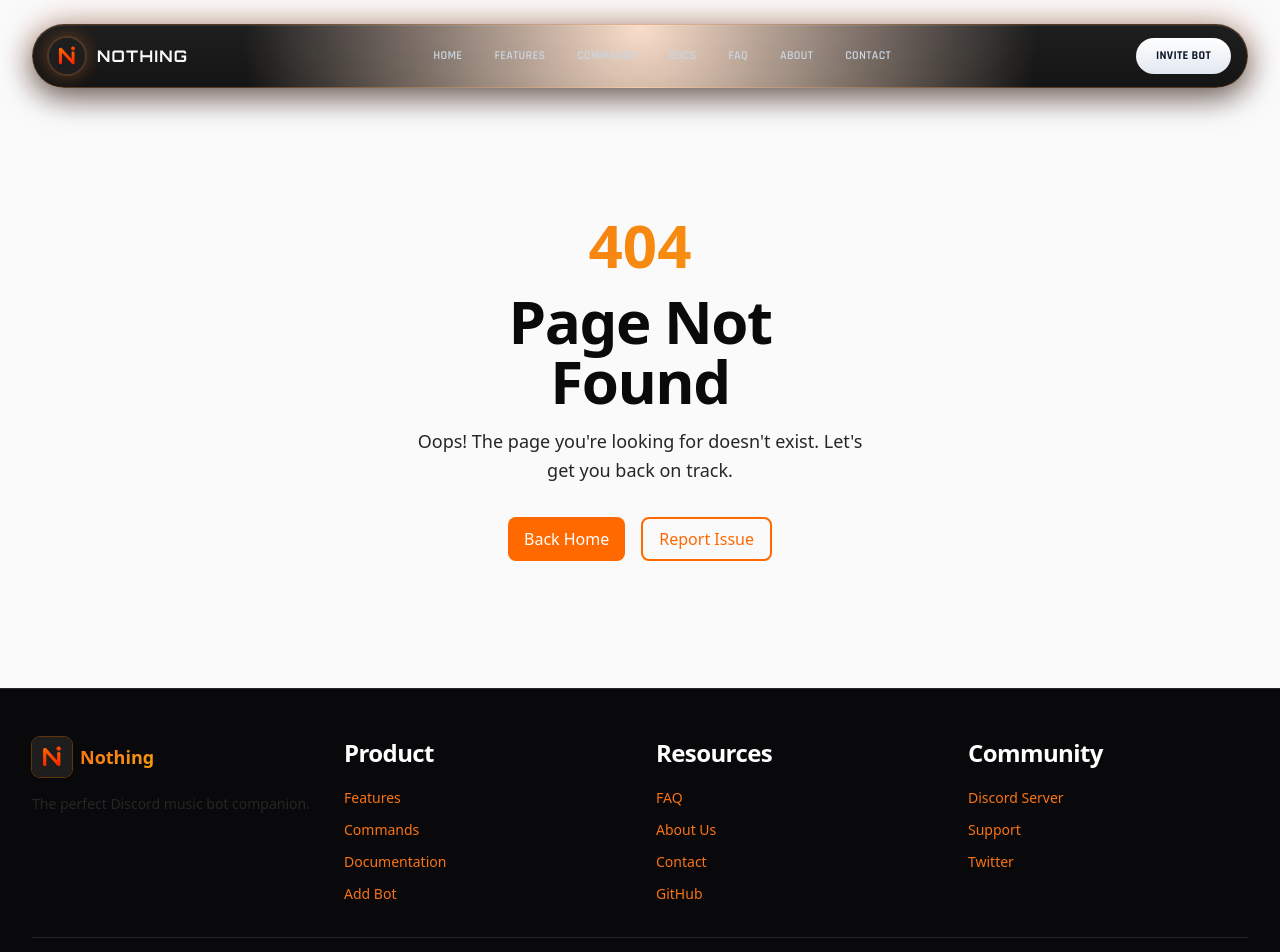
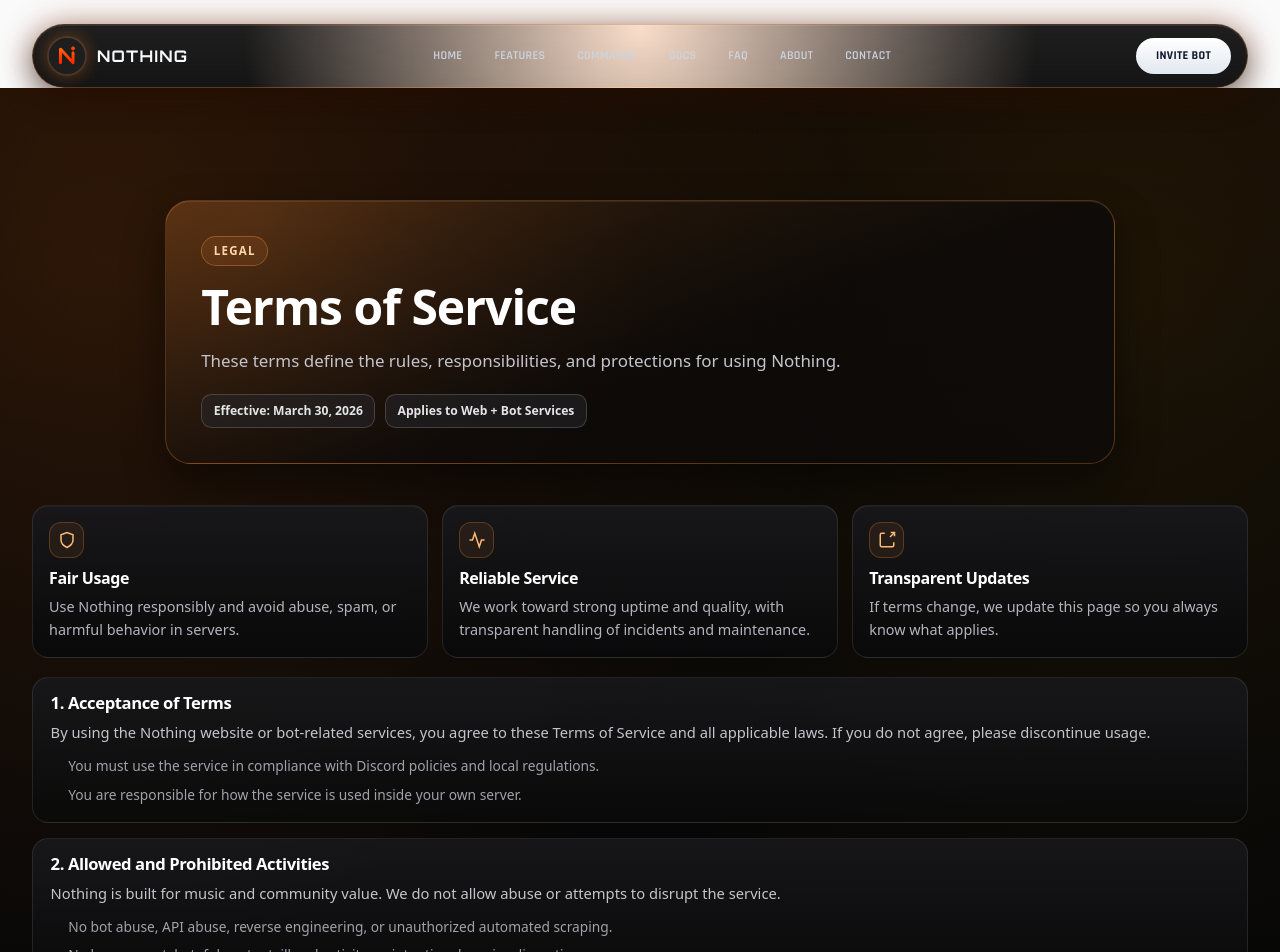
Before and after one commit to DevNest-Prince/Nothing-Muisc, a Next.js app in the folder client/: page /terms-of-service in a window 1280 px wide. Before the commit this address had no page. Shown: the top 952 px of the page. Built offline with nearby package versions, Linux system fonts and the light colour scheme.

Commit message:
feat: add Terms of Service page with detailed usage guidelines and legal information

```diff
--- /dev/null
+++ b/client/src/app/terms-of-service/page.js
@@ -0,0 +1,144 @@
+import Link from 'next/link';
+
+export const metadata = {
+  title: 'Terms of Service | Nothing',
+  description: 'Terms of Service for Nothing Discord music bot website.',
+};
+
+export default function TermsOfServicePage() {
+  const trustItems = [
+    {
+      title: 'Fair Usage',
+      text: 'Use Nothing responsibly and avoid abuse, spam, or harmful behavior in servers.',
+      icon: (
+        <svg width="18" height="18" viewBox="0 0 24 24" fill="none" stroke="currentColor" strokeWidth="2">
+          <path d="M12 22s8-4 8-10V5l-8-3-8 3v7c0 6 8 10 8 10z"></path>
+        </svg>
+      ),
+    },
+    {
+      title: 'Reliable Service',
+      text: 'We work toward strong uptime and quality, with transparent handling of incidents and maintenance.',
+      icon: (
+        <svg width="18" height="18" viewBox="0 0 24 24" fill="none" stroke="currentColor" strokeWidth="2">
+          <polyline points="22 12 18 12 15 21 9 3 6 12 2 12"></polyline>
+        </svg>
+      ),
+    },
+    {
+      title: 'Transparent Updates',
+      text: 'If terms change, we update this page so you always know what applies.',
+      icon: (
+        <svg width="18" height="18" viewBox="0 0 24 24" fill="none" stroke="currentColor" strokeWidth="2">
+          <path d="M21 15v4a2 2 0 0 1-2 2H5a2 2 0 0 1-2-2V5a2 2 0 0 1 2-2h4"></path>
+          <polyline points="17 2 22 2 22 7"></polyline>
+          <line x1="16" y1="8" x2="22" y2="2"></line>
+        </svg>
+      ),
+    },
+  ];
+
+  const sections = [
+    {
+      title: '1. Acceptance of Terms',
+      text: 'By using the Nothing website or bot-related services, you agree to these Terms of Service and all applicable laws. If you do not agree, please discontinue usage.',
+      points: [
+        'You must use the service in compliance with Discord policies and local regulations.',
+        'You are responsible for how the service is used inside your own server.',
+      ],
+    },
+    {
+      title: '2. Allowed and Prohibited Activities',
+      text: 'Nothing is built for music and community value. We do not allow abuse or attempts to disrupt the service.',
+      points: [
+        'No bot abuse, API abuse, reverse engineering, or unauthorized automated scraping.',
+        'No harassment, hateful content, illegal activity, or intentional service disruption.',
+      ],
+    },
+    {
+      title: '3. Service Availability and Features',
+      text: 'Features may evolve over time for quality, security, and performance improvements.',
+      points: [
+        'Some functions may be changed, limited, or removed without prior notice.',
+        'Temporary downtime can happen due to maintenance, provider issues, or platform limits.',
+      ],
+    },
+    {
+      title: '4. Intellectual Property',
+      text: 'The branding, interface, and original content of Nothing are protected. Third-party trademarks remain property of their respective owners.',
+      points: [
+        'Do not copy, rebrand, or redistribute Nothing assets without permission.',
+        'Use of music services is subject to each provider policy and rights model.',
+      ],
+    },
+    {
+      title: '5. Limitation of Liability',
+      text: 'Nothing is provided on an as-is and as-available basis. We are not liable for indirect losses, business interruption, or data loss caused by external factors.',
+      points: [
+        'You should maintain your own backups or moderation records where needed.',
+        'We are not responsible for third-party platform outages or policy changes.',
+      ],
+    },
+    {
+      title: '6. Changes and Contact',
+      text: 'We may update these terms periodically. Continued usage after updates indicates acceptance of revised terms.',
+      points: [
+        'Current version is always available on this page.',
+        'Questions can be submitted through our contact channels.',
+      ],
+    },
+  ];
+
+  return (
+    <main className="legal-page legal-page-terms">
+      <section className="container-main legal-hero">
+        <div className="legal-hero-panel">
+          <span className="legal-kicker">Legal</span>
+          <h1 className="legal-title">Terms of Service</h1>
+          <p className="legal-subtitle">
+            These terms define the rules, responsibilities, and protections for using Nothing.
+          </p>
+          <div className="legal-meta-row">
+            <span className="legal-meta-chip">Effective: March 30, 2026</span>
+            <span className="legal-meta-chip">Applies to Web + Bot Services</span>
+          </div>
+        </div>
+      </section>
+
+      <section className="container-main legal-content">
+        <div className="legal-trust-grid">
+          {trustItems.map((item) => (
+            <article key={item.title} className="legal-trust-card">
+              <div className="legal-icon" aria-hidden="true">
+                {item.icon}
+              </div>
+              <h2 className="legal-card-title">{item.title}</h2>
+              <p className="legal-card-text">{item.text}</p>
+            </article>
+          ))}
+        </div>
+
+        <div className="legal-sections-stack">
+          {sections.map((section) => (
+            <article key={section.title} className="legal-section-card">
+              <h2 className="legal-section-title">{section.title}</h2>
+              <p className="legal-section-text">{section.text}</p>
+              <ul className="legal-points-list">
+                {section.points.map((point) => (
+                  <li key={point}>{point}</li>
+                ))}
+              </ul>
+            </article>
+          ))}
+        </div>
+
+        <article className="legal-contact-card">
+          <h2 className="legal-section-title">Need Clarification?</h2>
+          <p className="legal-section-text">
+            Reach out on the <Link href="/contact" className="legal-inline-link">Contact page</Link> if you have any questions about these terms.
+          </p>
+        </article>
+      </section>
+    </main>
+  );
+}
```
